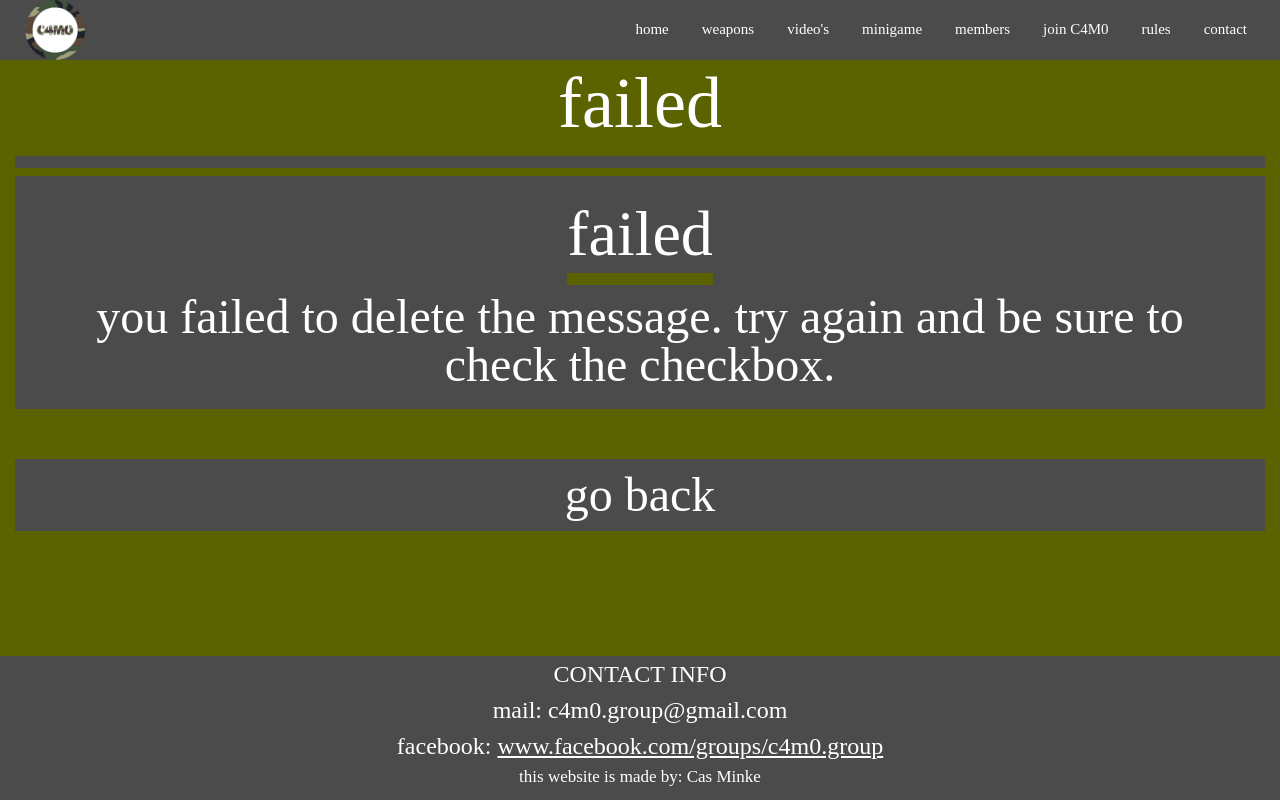
After one commit to CasMinke/C4M0-website, a PHP site: page /delete-failed.html in a window 1280 px wide. The commit adds this page. Run offline with PHP 8.4, Linux system fonts and the light colour scheme; some web fonts are replaced.

Commit message:
made the delete-failed.html page an made message.php check for user and password in session instead of only user.

```diff
--- /dev/null
+++ b/delete-failed.html
@@ -0,0 +1,77 @@
+<!DOCTYPE html>
+<html lang="en">
+<head>
+    <meta charset="UTF-8">
+    <title>C4M0 failed to delete message</title>
+    <link rel="stylesheet" href="https://stackpath.bootstrapcdn.com/bootstrap/4.3.1/css/bootstrap.min.css"
+          integrity="sha384-ggOyR0iXCbMQv3Xipma34MD+dH/1fQ784/j6cY/iJTQUOhcWr7x9JvoRxT2MZw1T" crossorigin="anonymous">
+    <script src="https://code.jquery.com/jquery-3.3.1.slim.min.js"
+            integrity="sha384-q8i/X+965DzO0rT7abK41JStQIAqVgRVzpbzo5smXKp4YfRvH+8abtTE1Pi6jizo"
+            crossorigin="anonymous"></script>
+    <script src="https://cdnjs.cloudflare.com/ajax/libs/popper.js/1.14.7/umd/popper.min.js"
+            integrity="sha384-UO2eT0CpHqdSJQ6hJty5KVphtPhzWj9WO1clHTMGa3JDZwrnQq4sF86dIHNDz0W1"
+            crossorigin="anonymous"></script>
+    <script src="https://stackpath.bootstrapcdn.com/bootstrap/4.3.1/js/bootstrap.min.js"
+            integrity="sha384-JjSmVgyd0p3pXB1rRibZUAYoIIy6OrQ6VrjIEaFf/nJGzIxFDsf4x0xIM+B07jRM"
+            crossorigin="anonymous"></script>
+    <link href="css/style.css" rel="stylesheet">
+</head>
+<body>
+<script src="javascript/javascript.js" rel="script"></script>
+<header>
+    <nav class="navbar fixed-top navbar-expand-lg nopadding">
+        <div class="container-fluid header">
+            <img src="img/c4m0-logo.png" class="logo-header">
+            <button class="navbar-toggler" type="button" data-toggle="collapse" data-target="#navbarResponsive">
+                <img src="img/hamburger.png" class="change-toggler1" id="toggler-nav">
+            </button>
+            <div class="collapse navbar-collapse" id="navbarResponsive">
+                <ul class="navbar-nav">
+                    <li class="nav-item">
+                        <a class="nav-link" href="index.html">home</a>
+                    </li>
+                    <li class="nav-item">
+                        <a class="nav-link" href="weapons.html">weapons</a>
+                    </li>
+                    <li class="nav-item">
+                        <a class="nav-link" href="videos.html">video's</a>
+                    </li>
+                    <li class="nav-item">
+                        <a class="nav-link" href="minigame.html">minigame</a>
+                    </li>
+                    <li class="nav-item">
+                        <a class="nav-link" href="php/members.php">members</a>
+                    </li>
+                    <li class="nav-item">
+                        <a class="nav-link" href="join-c4m0.html">join C4M0</a>
+                    </li>
+                    <li class="nav-item">
+                        <a class="nav-link" href="rules.html">rules</a>
+                    </li>
+                    <li class="nav-item">
+                        <a class="nav-link" href="contact.html">contact</a>
+                    </li>
+                </ul>
+            </div>
+        </div>
+    </nav>
+</header>
+<div class="container-fluid">
+    <h1 class="big-title">failed</h1>
+</div>
+<div class="container-fluid">
+    <div class="textarea">
+        <h1 class="txtareatitle">failed</h1>
+        <p class="text-p center-txt">you failed to delete the message. try again and be sure to check the checkbox.</p>
+    </div>
+</div>
+<div class='padding-for-footer container-fluid'><a onclick="history.back()" class='backhome-btn white-link'>go back</a></div>
+<footer>
+    <p class="footer-text text-p"><span class="break">CONTACT INFO</span><span
+            class="break">mail: c4m0.group@gmail.com</span> facebook: <a
+            href="https://www.facebook.com/groups/c4m0.group"
+            class="white-link" target="_blank">www.facebook.com/groups/c4m0.group</a></p>
+    <p class="credits text-p">this website is made by: Cas Minke</p>
+</footer>
+</body>
+</html>
--- a/php/messages.php
+++ b/php/messages.php
@@ -20,7 +20,7 @@
 <?php
 require_once "c4m0-connect.php";
 session_start();
-if(!isset($_SESSION['username'])){
+if(!isset($_SESSION['username']) || !isset($_SESSION['password'])){
     header("Location:../login.html");
 }
 
```
